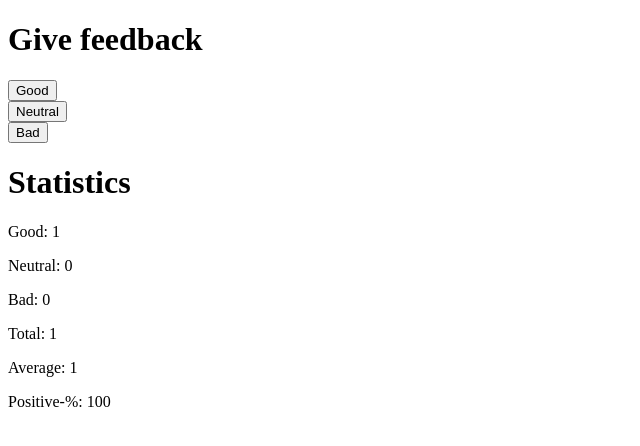
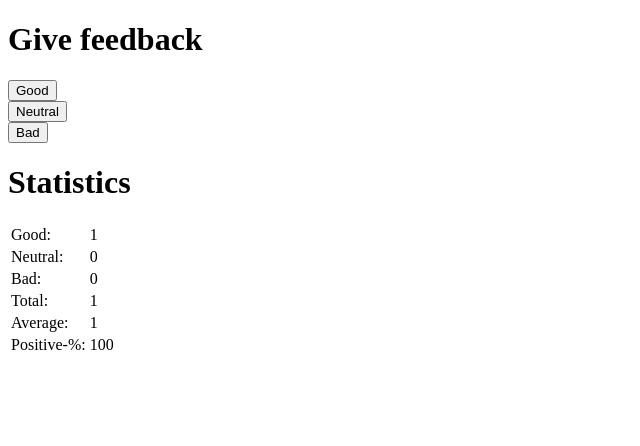
Before and after one commit to santerilukka/fullstack, a React (Vite) app in the folder osa1/unicafe/: page / in a window 1280 px wide. Both pictures are taken after a click on the button "Good". Shown: the top 446 px of the page, without its empty margins (0-640 px from the left). Built offline with nearby package versions, Linux system fonts and the light colour scheme.

Commit message:
1.11 unicafe step6

```diff
--- a/osa1/unicafe/src/App.jsx
+++ b/osa1/unicafe/src/App.jsx
@@ -13,9 +13,11 @@ const Statistics = (props) => {
   }
 
   return (
-    <div>
+    <>
       <h1>Statistics</h1>
 
+      <table>
+        <tbody>
           <StatisticLine text='Good:' value={props.good}/>
           <StatisticLine text='Neutral:' value={props.neutral}/>
           <StatisticLine text='Bad:' value={props.bad}/>
@@ -23,16 +25,19 @@ const Statistics = (props) => {
           <StatisticLine text='Total:' value={props.total}/>
           <StatisticLine text='Average:' value={(props.good - props.bad) / props.total}/>
           <StatisticLine text='Positive-%:' value={(props.good / props.total) * 100} />
-    </div>
+        </tbody>
+      </table>
+    </>
   )
 }
 
 const StatisticLine = (props) => {
 
   return (
-    <div>
-      <p>{props.text} {props.value}</p>
-    </div>
+    <tr>
+      <td>{props.text}</td>
+      <td>{props.value}</td>
+    </tr>
   )
 }
 
```
Lines whose indentation alone changed are shown as unchanged.
